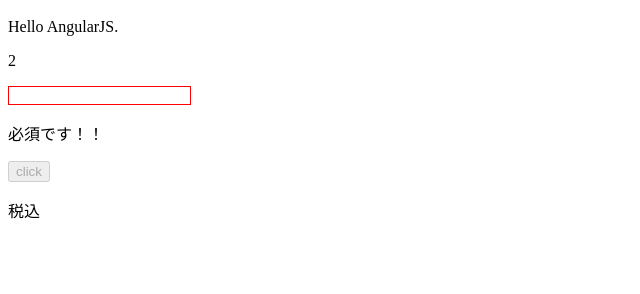
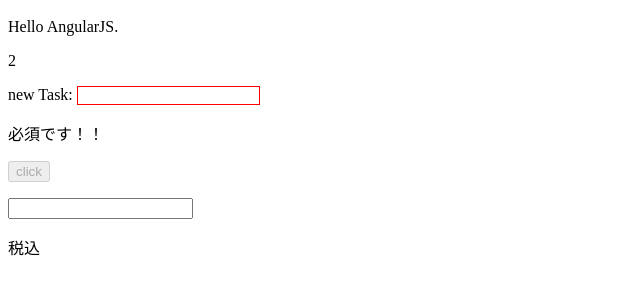
Before and after one commit to ikuwow/ngTeratail, a plain HTML site: page index.html in a window 1280 px wide. Shown: the part 48-342 px from the top of the page, without its empty margins (0-640 px from the left). Drawn offline with nearby package versions, Linux system fonts and the light colour scheme.

Commit message:
Add search form

```diff
--- a/index.html
+++ b/index.html
@@ -14,16 +14,21 @@
 <p>{{ 1 + 1 }}</p>
 
 <form name="todoForm" novalidate>
+    <label>new Task:</label>
     <input type="text" name="todoName" ng-model="app.todo.name" required>
     <p ng-if="false">{{ todo * 1.08 | currency: '¥' : 0 }}</p>
     <p ng-show="todoForm.todoName.$invalid">必須です！！</p>
     <button ng-disabled="todoForm.$invalid" ng-click="app.clickButton();">click</button>
 </form>
 
+<form>
+    <input type="text" ng-model="app.search">
+</form>
+
 <p>税込 {{ todo * 1.08 | currency: '¥' : 0}}</p>
 
 <ul>
-  <li ng-repeat="item in app.list">
+  <li ng-repeat="item in app.list | filter: app.search">
       {{item.name}} - {{ item.date | date: 'yyyy/MM/dd HH:mm:ss' }}
   </li>
 </ul>
```
